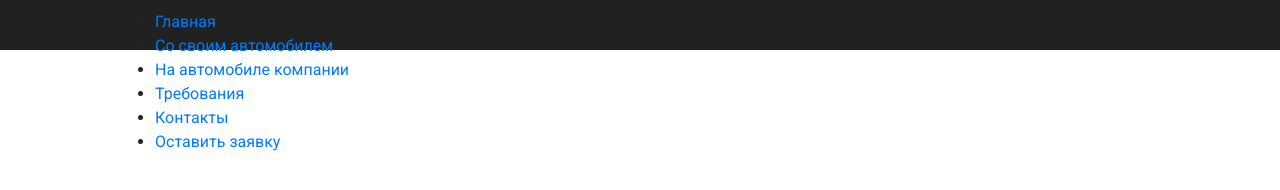
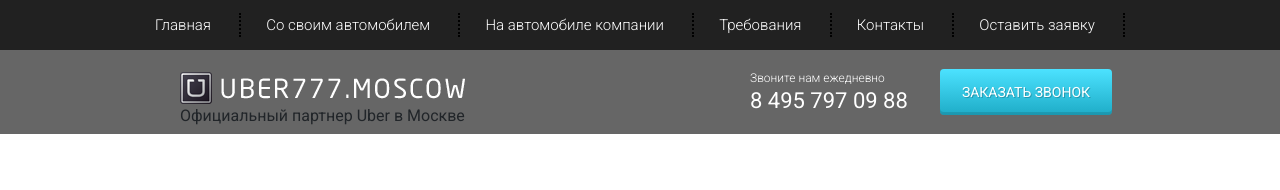
Before and after one commit to i1-kmv/uber777, a plain HTML site: page src/index.html in a window 1280 px wide. Drawn offline with Linux system fonts and the light colour scheme.

Commit message:
ready header

```diff
--- a/src/css/style.css
+++ b/src/css/style.css
@@ -8,6 +8,71 @@ header {
 }
 
 .menu {
-  padding: 10px 70px;
+  display: flex;
+  justify-content: space-between;
+  padding: 13px 70px;
   margin: 0;
+  list-style: none;
 }
+
+.menu .menu_link {
+  color: #ffffff;
+  font-size: 15px;
+  font-weight: 300;
+}
+
+.menu .menu_item {
+  border-right: 2px dotted black;
+  padding-right: 28px;
+}
+
+.subheader {
+  height: 84px;
+  background-color: rgba(0, 0, 0, .6);
+}
+
+.subheader .subheader_logo {
+  display: block;
+  max-width: 100%;
+  margin-top: 22px;
+}
+
+.subheader .subheader_oficial {
+  opacity: 0.5;
+  color: #ffffff;
+  font-size: 13px;
+  font-weight: 400;
+  margin-top: 6px;
+}
+
+.subheader .subheader_call {
+  color: #ffffff;
+  font-size: 12px;
+  font-weight: 300;
+  margin-top: 19px;
+}
+
+.subheader .subheader_phone {
+  display: block;
+  color: #ffffff;
+  font-size: 22px;
+  font-weight: 400;
+  text-transform: uppercase;
+  margin-top: 8px;
+  line-height: 12px;
+}
+
+.subheader .subheader_button {
+  margin-top: 19px;
+  text-shadow: 1px 1px 0 rgba(0, 0, 0, 0.21);
+  color: #ffffff;
+  font-size: 14px;
+  font-weight: 400;
+  text-transform: uppercase;
+  width: 172px;
+  height: 46px;
+  box-shadow: inset 0 -3px 0 rgba(0, 0, 0, 0.12);
+  border: none;
+  border-radius: 4px;
+  background-image: linear-gradient(to top, #1eacc7 0%, #4ce2ff 100%);
+}
--- a/src/index.html
+++ b/src/index.html
@@ -11,8 +11,8 @@
 </head>
 <body>
     <header>
+        <nav>
           <div class="container">
-        <nav>
             <ul class="menu">
               <li class="menu_item"><a href="#" class="menu_link">Главная  </a></li>
               <li class="menu_item"><a href="#" class="menu_link"> Со своим автомобилем</a></li>
@@ -21,7 +21,26 @@
               <li class="menu_item"><a href="#" class="menu_link">Контакты</a></li>
               <li class="menu_item"><a href="#" class="menu_link">Оставить заявку</a></li>
             </ul>
+          </div>
         </nav>
+        <div class="subheader">
+          <div class="container">
+            <div class="row">
+              <div class="col-md-4 offset-md-1">
+                <a href="" class="subheader_logo"><img src="img/logo.png" alt="logo"></a>
+                <div class="subheader_official">Официальный партнер Uber в Москве</div>
+              </div>
+              <div class="col-md-2 offset-md-2">
+                <div class="subheader_call">
+                  Звоните нам ежедневно
+                </div>
+                <a href="tel:+74957970988" class="subheader_phone">8 495 797 09 88</a>
+              </div>
+              <div class="col-md-2">
+                <button class="subheader_button">заказать звонок</button>
+              </div>
+            </div>
+          </div>
         </div>
     </header>
 </body>
```
Also changed, not shown: src/img/logo.png (added). Lines whose indentation alone changed are shown as unchanged.
